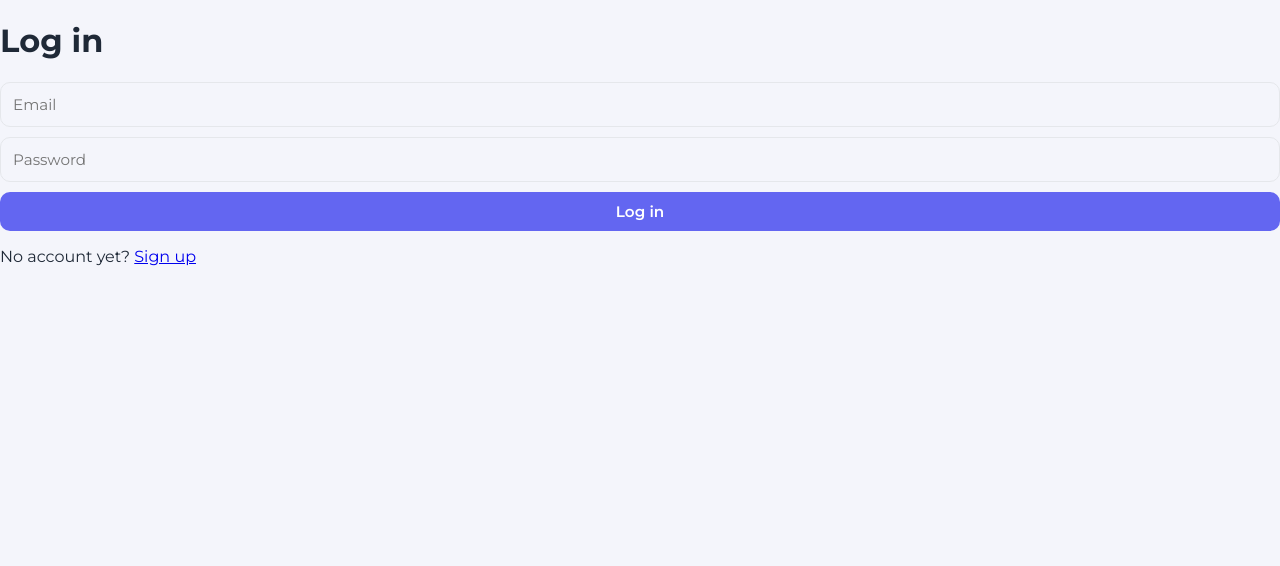
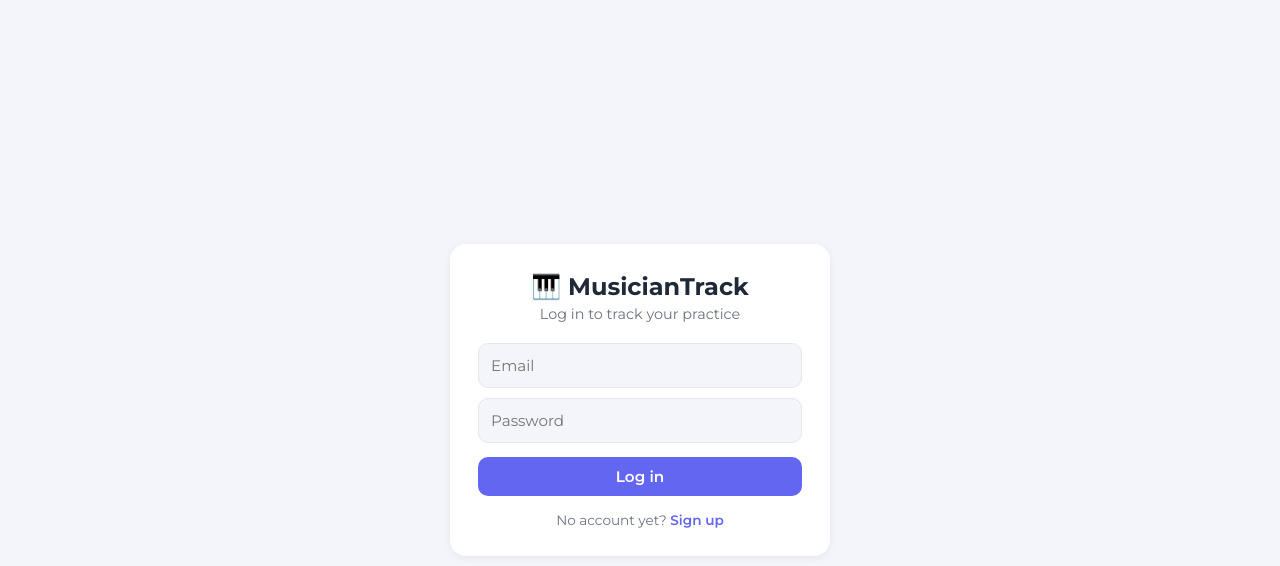
Before and after one commit to Jojo3-IG/musiciantrack, a React (Vite) app in the folder client/: page /login in a window 1280 px wide. Shown: the top 566 px of the page. Built offline with nearby package versions, Linux system fonts and the light colour scheme.

Commit message:
style: center and shrank login and register cards

```diff
--- a/client/src/index.css
+++ b/client/src/index.css
@@ -35,6 +35,34 @@ body {
 }
 
 .container { max-width: 800px; margin: 0 auto; padding: 16px; }
+
+/* Login and Register pages */
+.auth-page {
+  min-height: 100vh;
+  display: flex;
+  justify-content: center;
+  align-items: center;
+  padding: 16px;
+}
+
+.auth-card {
+  width: 100%;
+  max-width: 380px;
+  background: var(--card);
+  border-radius: 16px;
+  padding: 28px;
+  box-shadow: var(--shadow);
+  text-align: center;
+}
+
+.auth-card h1 { margin: 0 0 4px; font-size: 1.5rem; }
+.auth-card .subtitle { margin: 0 0 20px; color: var(--muted); font-size: 0.9rem; }
+.auth-card form { text-align: left; }
+.auth-card button[type='submit'] { width: 100%; margin-top: 4px; }
+.auth-card .switch { margin: 16px 0 0; font-size: 0.85rem; color: var(--muted); }
+.auth-card .switch a { color: var(--primary); font-weight: 600; text-decoration: none; }
+.auth-card .error { color: var(--danger); font-size: 0.85rem; margin: 10px 0 0; }
+
 
 .topbar {
   display: flex;
--- a/client/src/pages/Login.jsx
+++ b/client/src/pages/Login.jsx
@@ -21,8 +21,11 @@ export default function Login() {
   }
 
   return (
-    <div>
-      <h1>Log in</h1>
+    <div className="auth-page">
+      <div className="auth-card">
+        <h1>🎹 MusicianTrack</h1>
+        <p className="subtitle">Log in to track your practice</p>
+
         <form onSubmit={handleSubmit}>
           <input placeholder="Email" value={identifier}
             onChange={(e) => setIdentifier(e.target.value)} required />
@@ -30,8 +33,10 @@ export default function Login() {
             onChange={(e) => setPassword(e.target.value)} required />
           <button type="submit">Log in</button>
         </form>
-      {error && <p style={{ color: 'red' }}>{error}</p>}
-      <p>No account yet? <Link to="/register">Sign up</Link></p>
+
+        {error && <p className="error">{error}</p>}
+        <p className="switch">No account yet? <Link to="/register">Sign up</Link></p>
+      </div>
     </div>
   );
 }
--- a/client/src/pages/Register.jsx
+++ b/client/src/pages/Register.jsx
@@ -22,8 +22,11 @@ export default function Register() {
   }
 
   return (
-    <div>
-      <h1>Create an account</h1>
+    <div className="auth-page">
+      <div className="auth-card">
+        <h1>🎹 MusicianTrack</h1>
+        <p className="subtitle">Create your account</p>
+
         <form onSubmit={handleSubmit}>
           <input placeholder="Name" value={username}
             onChange={(e) => setUsername(e.target.value)} required />
@@ -33,8 +36,10 @@ export default function Register() {
             onChange={(e) => setPassword(e.target.value)} required minLength={6} />
           <button type="submit">Sign up</button>
         </form>
-      {error && <p style={{ color: 'red' }}>{error}</p>}
-      <p>Already have an account? <Link to="/login">Log in</Link></p>
+
+        {error && <p className="error">{error}</p>}
+        <p className="switch">Already have an account? <Link to="/login">Log in</Link></p>
+      </div>
     </div>
   );
 }
```
Lines whose indentation alone changed are shown as unchanged.
